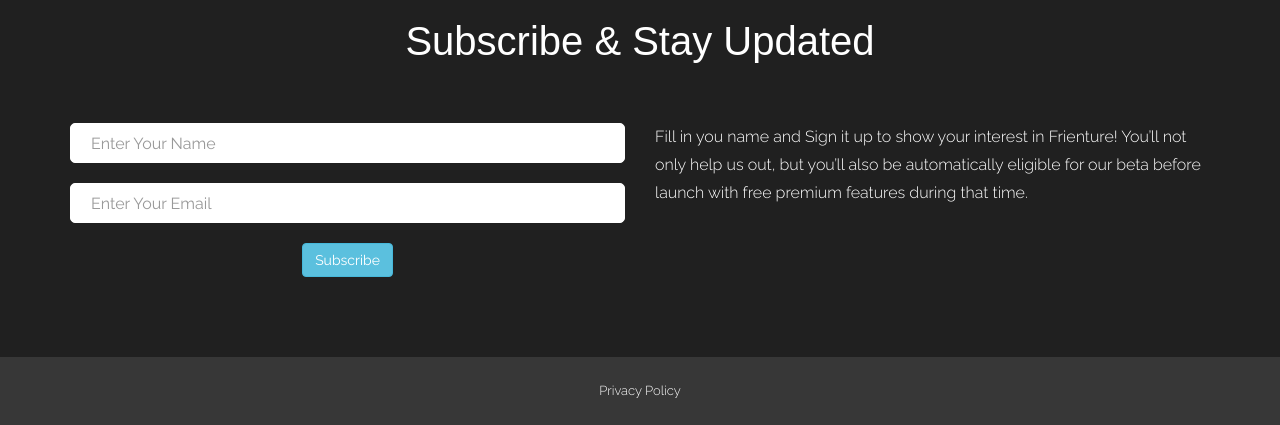
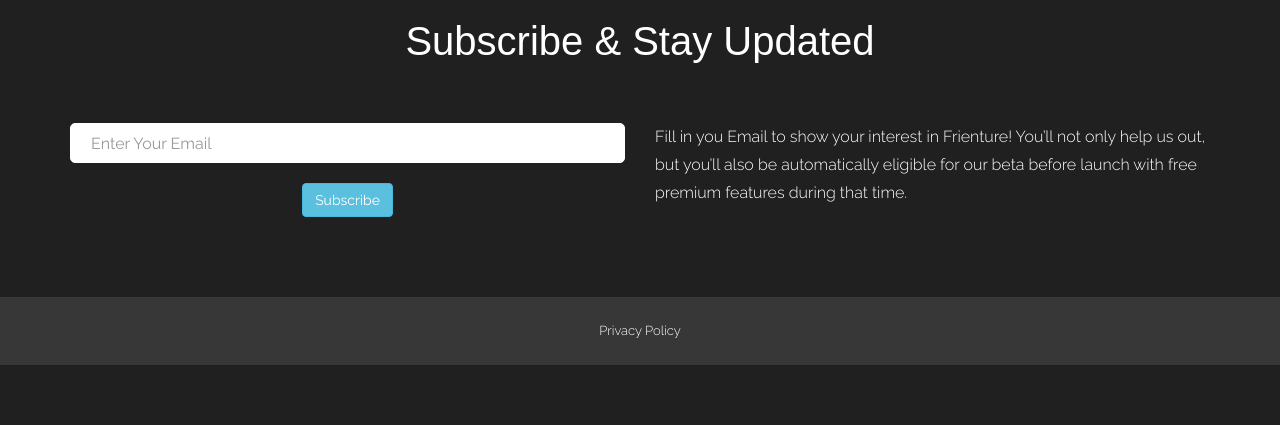
Before and after one commit to wuchunkin/frienture, a plain HTML site: page index.html in a window 1280 px wide. Shown: the part 1389-1814 px from the top of the page. After the commit the page ends 1754 px from the top, so only its background shows below. Drawn offline with Linux system fonts and the light colour scheme; a web font is replaced by a local one.

Commit message:
Updated Subscribe

```diff
--- a/index.html
+++ b/index.html
@@ -140,9 +140,7 @@
                 <!-- Contact Form Starts -->
                 <div data-scroll-reveal="enter left and move 50px over 1.6s" id="contact-area" class="col-lg-6 col-md-6 col-sm-12 col-xs-12">
                     <form id="contact-form" class="contact-form" name="contact-form" method="post" data-netlify="true">
-                    <div class="form-group">
-                        <input type="text" name="name" class="form-control" required placeholder="Enter Your Name">
-                    </div>
+
                     <div class="form-group">
                         <input type="email" name="email" class="form-control" required placeholder="Enter Your Email">
                     </div>
@@ -155,7 +153,7 @@
                 <!-- Contact Address Starts -->
                 <div data-scroll-reveal="enter right and move 50px over 1.8s" class="col-lg-6 col-md-6 col-sm-12 col-xs-12">
                     <p>
-                        Fill in you name and Sign it up to show your interest in Frienture!
+                        Fill in you Email to show your interest in Frienture!
                         You’ll not only help us out,
                         but you’ll also be automatically eligible for our beta before launch with free premium features during that time.</p>
                 </div>
```
